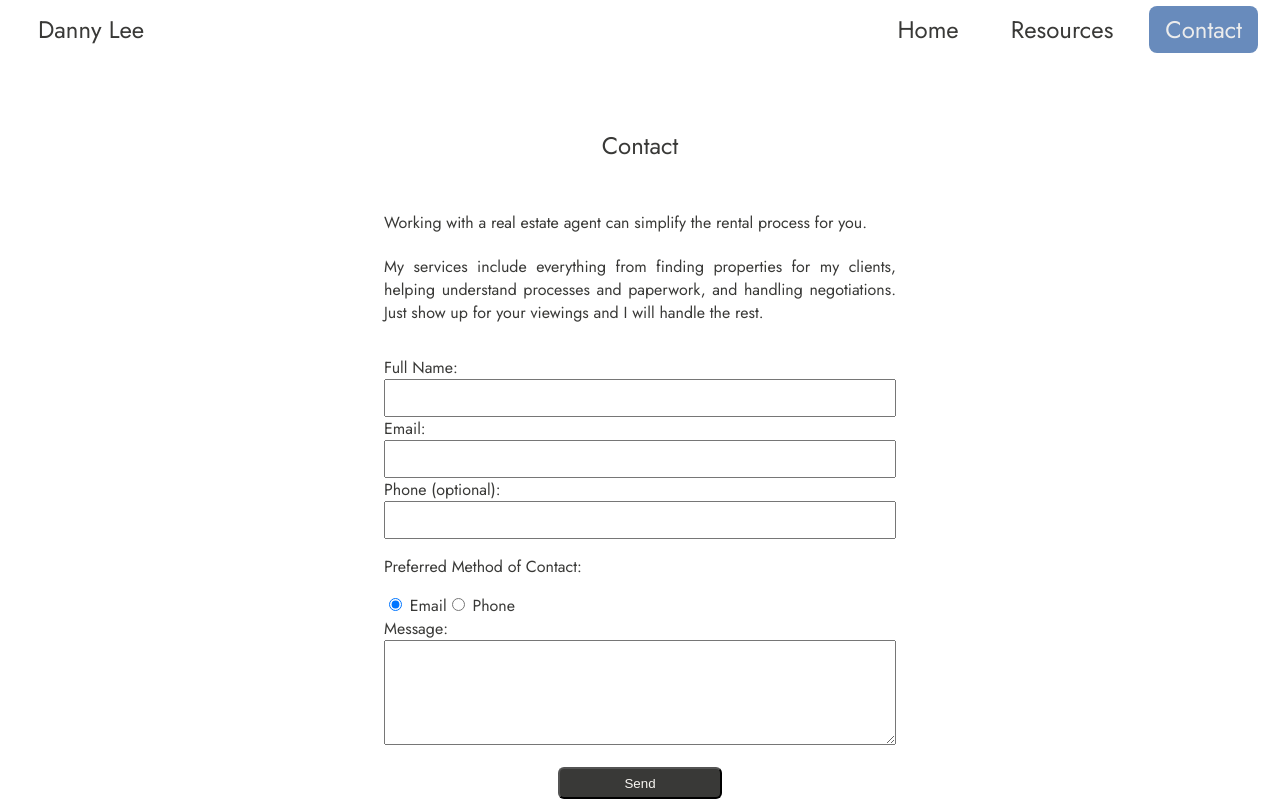
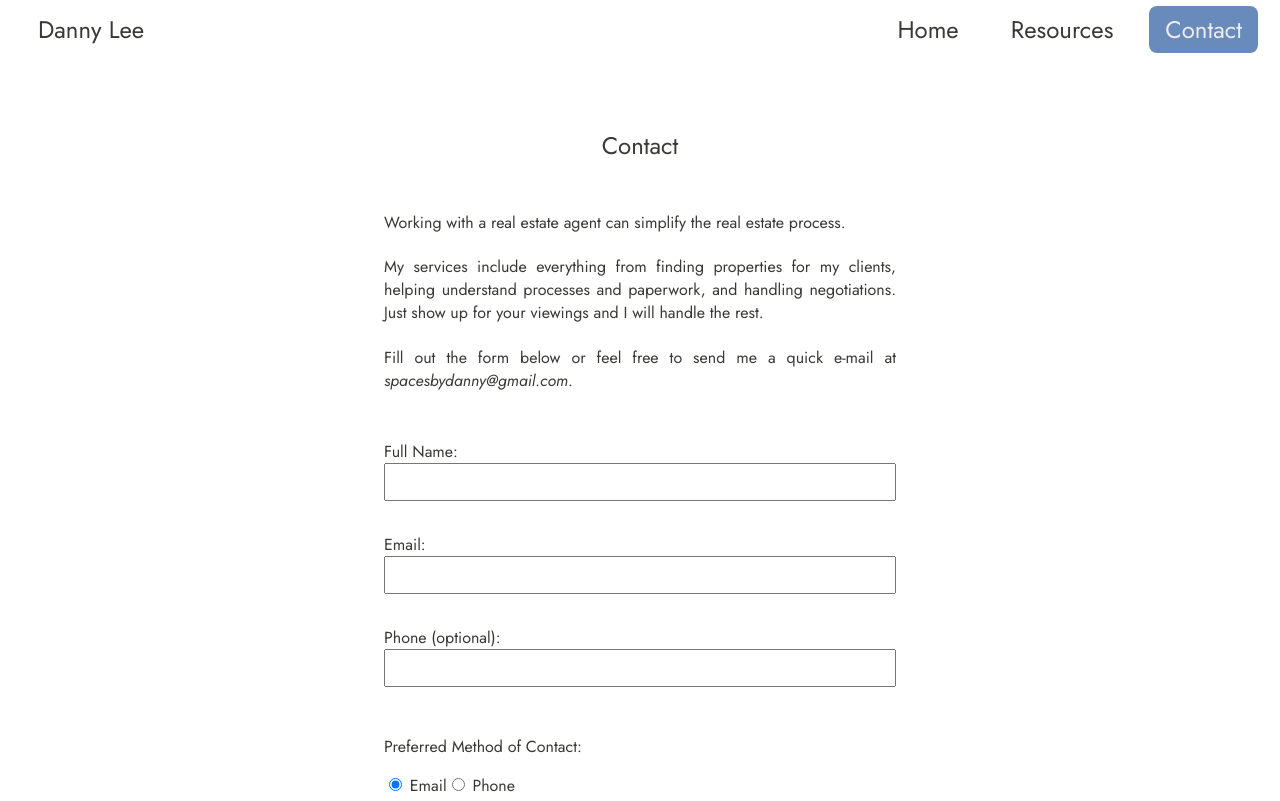
Before and after one commit to dhl92000/react_website, a React (Vite) app: page /contact in a window 1280 px wide. Shown: the top 801 px of the page. Built offline with nearby package versions, Linux system fonts and the light colour scheme.

Commit message:
Add text to Contact page and Add spacing to input fields

```diff
--- a/src/components/Calltoaction.css
+++ b/src/components/Calltoaction.css
@@ -22,7 +22,9 @@
 .cta-text {
     max-width: 70vw;
 }
-
+.form-group {
+  margin: 1rem 0;
+}
 h3 {
     font-size: var(--mobilebody);
     font-weight: 400;
--- a/src/components/Header.css
+++ b/src/components/Header.css
@@ -1,10 +1,6 @@
 a {
     text-decoration: none;
 }
-
-/* a, a:visited {
-    color: var(--grey-primary);
-} */
 
 .header {
     background-color:rgba(255, 255, 255, 1);
--- a/src/index.css
+++ b/src/index.css
@@ -36,6 +36,8 @@ blockquote {
   text-align: center;
   margin: 2rem;
 }
+
+
 
 .subpage {
   min-height: 60vh;
--- a/src/pages/Contact.jsx
+++ b/src/pages/Contact.jsx
@@ -23,14 +23,17 @@ const Contact = () => {
       <section className="subpage-intro">
         <h1>Contact</h1>
         <h4>
-          Working with a real estate agent can simplify the rental process for
-          you.
+          Working with a real estate agent can simplify the real estate process.
         </h4>
 
         <h4>
           My services include everything from finding properties for my clients,
           helping understand processes and paperwork, and handling negotiations.
           Just show up for your viewings and I will handle the rest.
+        </h4>
+
+        <h4>
+          Fill out the form below or feel free to send me a quick e-mail at <a href="mailto:spacesbydanny@gmail.com"><i>spacesbydanny@gmail.com</i></a>.
         </h4>
       </section>
       <form
```
